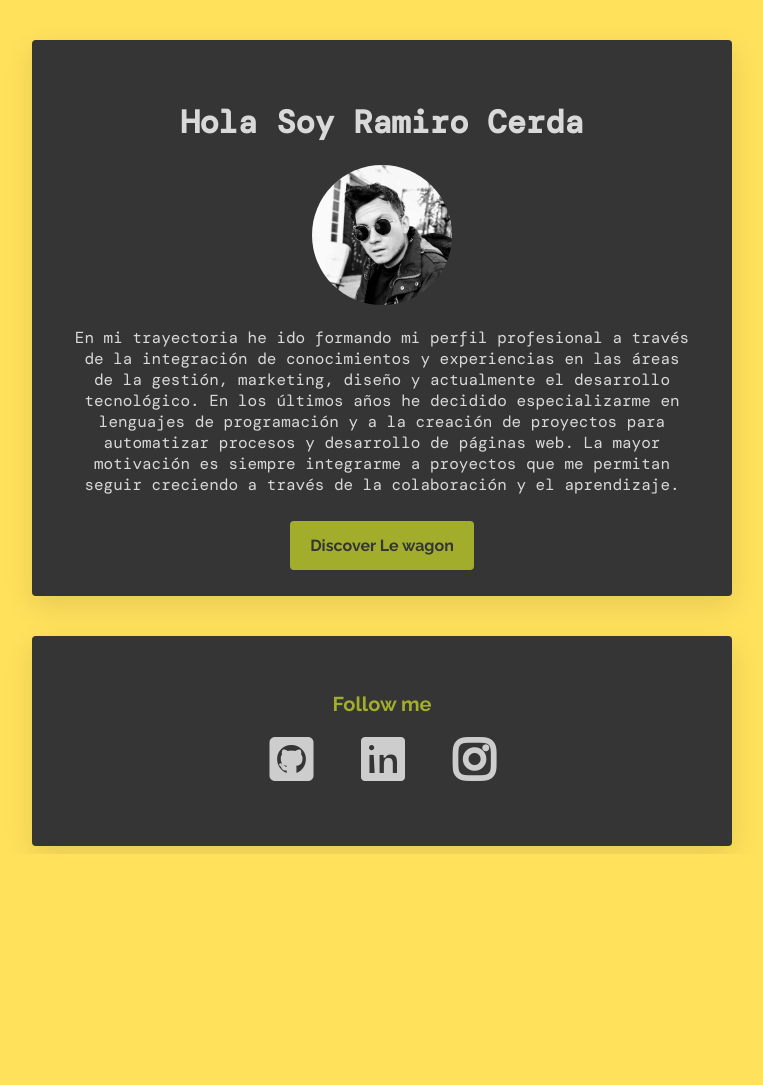
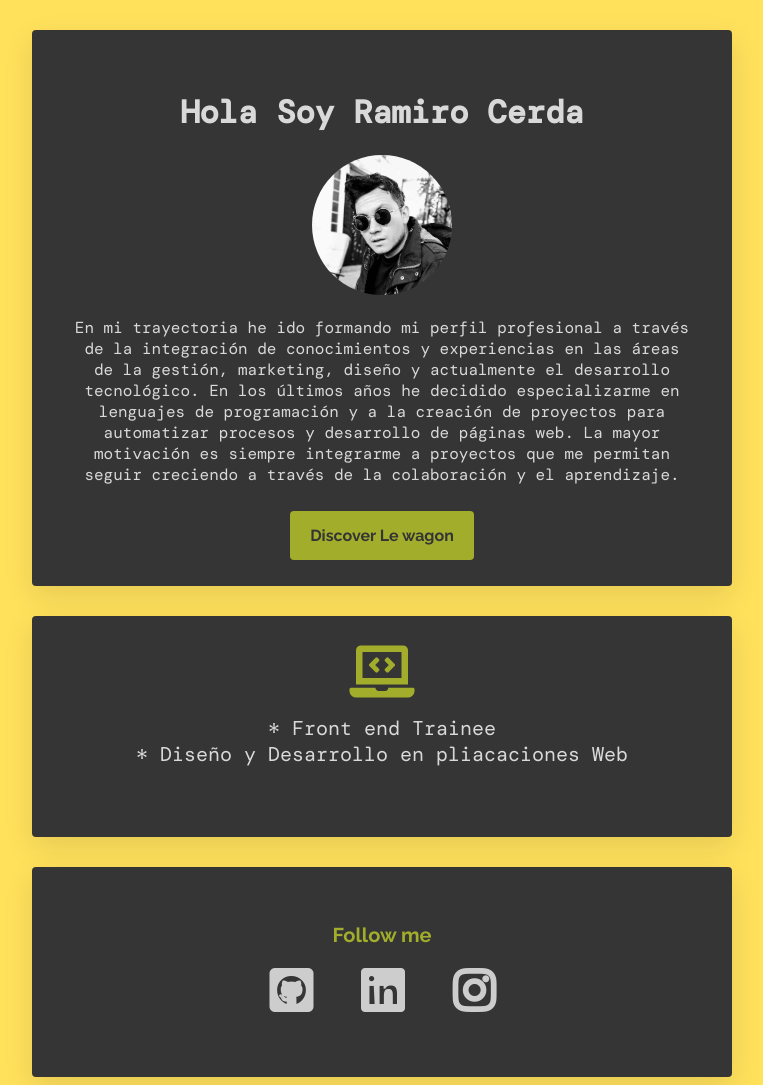
Before and after one commit to Ramiro-Cerda/Profile, a plain HTML site: page index.html in a window 1280 px wide. Shown: the whole page, without its empty margins (258-1021 px from the left). Before the commit the page ends 854 px from the top, so only its background shows below. Drawn offline with nearby package versions, Linux system fonts and the light colour scheme.

Commit message:
my profile page

```diff
--- a/index.html
+++ b/index.html
@@ -20,8 +20,17 @@
           <h1>Hola Soy Ramiro Cerda</h1>
           <img src="images/fotoPerfil.jpg" class="img-circle" width="140px" alt="Ramiro">
           <p>En mi trayectoria he ido formando mi perfil profesional a través de la integración de conocimientos y experiencias en las áreas de la gestión, marketing, diseño y actualmente el desarrollo tecnológico. En los últimos años he decidido especializarme en lenguajes de programación y a la creación de proyectos para automatizar procesos y desarrollo de páginas web. La mayor motivación es siempre integrarme a proyectos que me permitan seguir creciendo a través de la colaboración y el aprendizaje.</p>
-          <a href="#" class="btn-blue">Discover Le wagon</a>
+          <a href="https://www.lewagon.com/es/santiago" class="btn-blue">Discover Le wagon</a>
       </div>
+
+
+       <div class="card-front">
+          <i class="fas fa-laptop-code"></i>
+          <p>* Front end Trainee</br>
+          * Diseño y Desarrollo en pliacaciones Web</p>
+      </div>
+
+
 
       <div class="card-white">
           <h2 class="follow">Follow me</h2>
--- a/style.css
+++ b/style.css
@@ -9,13 +9,31 @@ div {
 
 .card-white {
     background-color: #353535;
-
     padding: 40px;
     box-shadow: 0px 10px 30px rgb(0 0 0 / 10%);
     border-radius: 4px;
-    margin: 40px 0px 0px 0px;
+    margin: 30px 0px 0px 0px;
     text-align: center;
 }
+
+.card-front {
+    background-color: #353535;
+    padding: 30px;
+    box-shadow: 0px 10px 30px rgb(0 0 0 / 10%);
+    border-radius: 4px;
+    margin: 30px 0px 0px 0px;
+    text-align: center;
+}
+
+.card-front > i {
+    color: #a2ae2b;
+    font-size: 52px;
+}
+
+.card-front > p {
+    font-size: 20px;
+}
+
 
 .img-circle {
     border-radius: 50%;
@@ -34,7 +52,7 @@ div {
 }
 
 #rrss:hover {
-    color: #a2ae2b;
+    color: #41a7de;
 }
 
 .btn-blue {
@@ -46,8 +64,8 @@ div {
 }
 
 .btn-blue:hover {
-    background-color: #bcbdc0;
-    color: #353535;
+    background-color: #41a7de;
+    color: #ffffff;
 }
 
 
```
